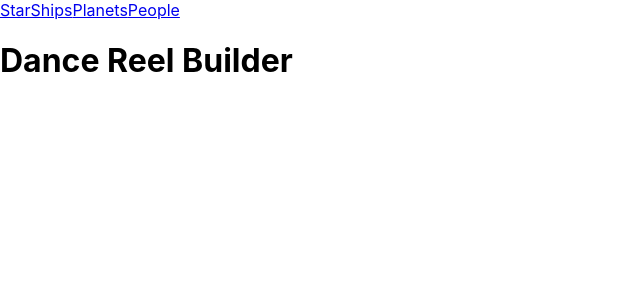
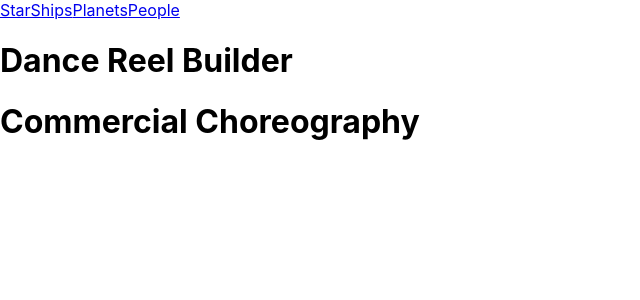
Before and after one commit to milanvpage/dance-reel-builder, a React (Create React App) app: page /concert in a window 1280 px wide. Shown: the top 300 px of the page, without its empty margins (0-640 px from the left). Built offline with nearby package versions, Linux system fonts and the light colour scheme.

Commit message:
add h1 to every category Componet so we can test out if the NavBar renders each on

```diff
--- a/src/commercial/CommercialContainer.js
+++ b/src/commercial/CommercialContainer.js
@@ -3,6 +3,8 @@ import React from 'react'
 export default function CommercialContainer() {
     return (
         <div>
+            <h1>Commercial Choreography</h1>
+            {/* map through data here once we have our backend and FETCH request set up */}
 
         </div>
     )
--- a/src/concert/ConcertContainer.js
+++ b/src/concert/ConcertContainer.js
@@ -3,6 +3,8 @@ import React from 'react'
 export default function ConcertContainer() {
     return (
         <div>
+            <h1>Concert Choreography</h1>
+            {/* map through data here once we have our backend and FETCH request set up */}
 
         </div>
     )
--- a/src/theater/TheaterContainer.js
+++ b/src/theater/TheaterContainer.js
@@ -3,7 +3,8 @@ import React from 'react'
 export default function TheaterContainer() {
     return (
         <div>
-
+            <h1>Theater Choreography</h1>
+            {/* map through data here once we have our backend and FETCH request set up */}
         </div>
     )
 }
```
